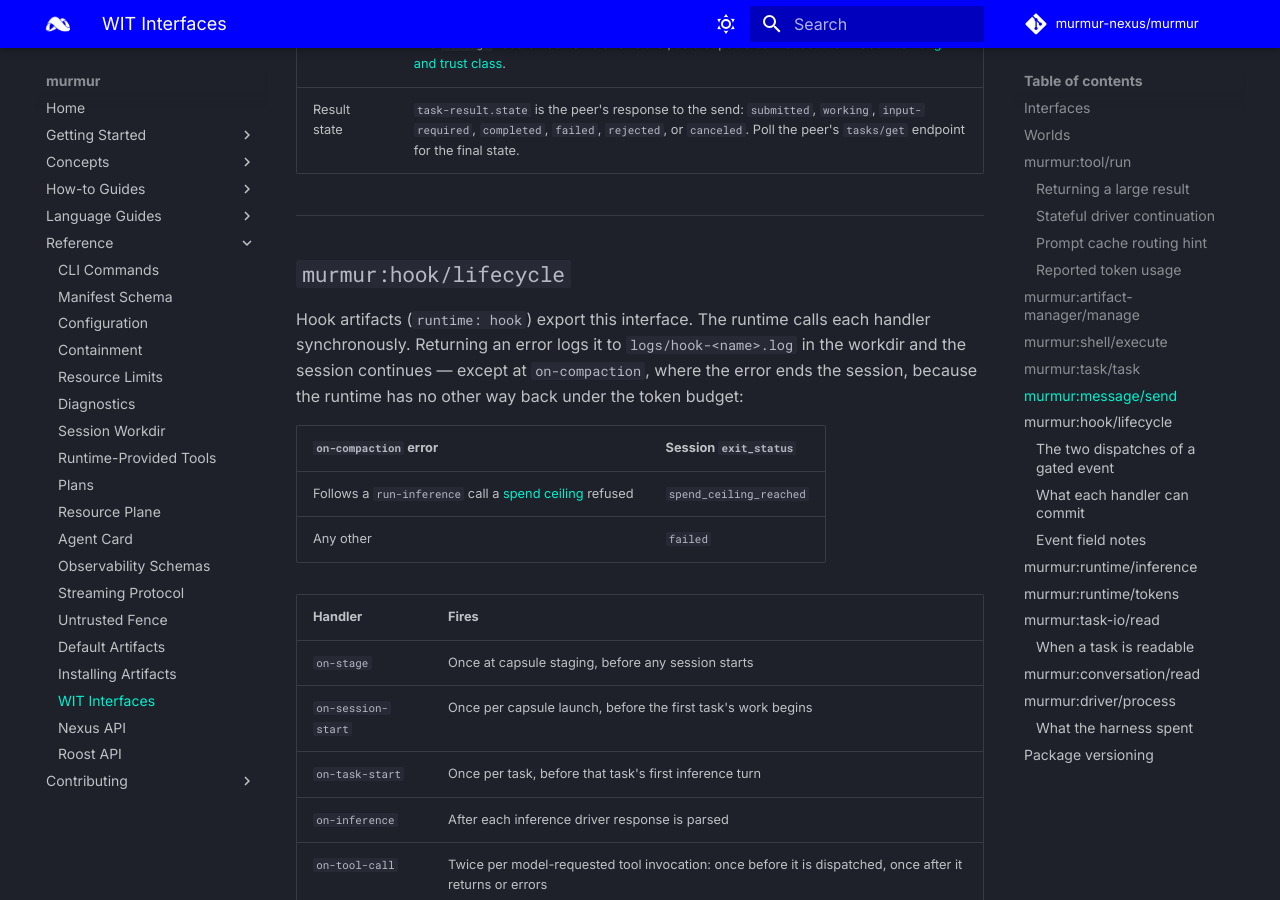
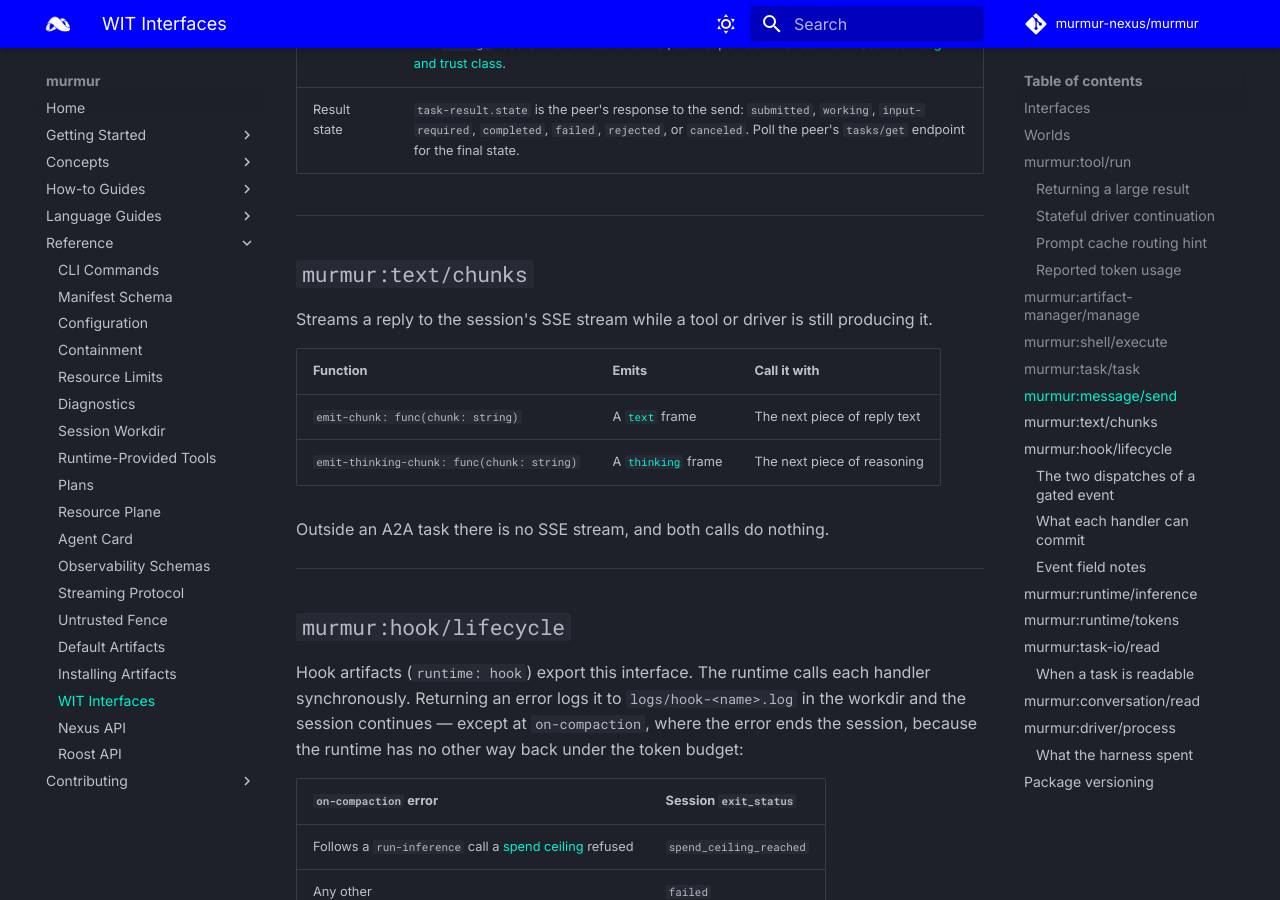
Before and after one commit to murmur-nexus/murmur, an MkDocs documentation site: the page built from docs/content/reference/wit-interfaces.md, in a window 1280 px wide and 900 px high, scrolled down 8221 px. Built offline with MkDocs 1.6.1 and Material for MkDocs 9.7.7, drawn with Linux system fonts in a browser that asks for light colours; comment, search, counter and statistics services are not loaded.

Commit message:
docs: unbound hooks receive on-stage; list murmur:text/chunks functions (#202)
Co-authored-by: ewdegraaff <ewdegraaff@users.noreply.github.com>

```diff
--- a/docs/content/reference/wit-interfaces.md
+++ b/docs/content/reference/wit-interfaces.md
@@ -248,6 +248,19 @@
 | Tracing | With OTel configured, the runtime injects a W3C `traceparent` header so the peer's session span nests under the sender's. |
 | Origin | The runtime stamps `x-murmur-task-origin: peer` and the sending task's own `x-murmur-task-trust` on every request, so the receiving capsule inherits the sender's trust class. The `message` record has no field for either, so a capsule cannot set them. See [Task origin and trust class](../concepts/access-control.md#task-origin-and-trust-class). |
 | Result state | `task-result.state` is the peer's response to the send: `submitted`, `working`, `input-required`, `completed`, `failed`, `rejected`, or `canceled`. Poll the peer's `tasks/get` endpoint for the final state. |
+
+---
+
+## `murmur:text/chunks` { #text-chunks }
+
+Streams a reply to the session's SSE stream while a tool or driver is still producing it.
+
+| Function | Emits | Call it with |
+|---|---|---|
+| `emit-chunk: func(chunk: string)` | A [`text`](streaming-protocol.md#event-text) frame | The next piece of reply text |
+| `emit-thinking-chunk: func(chunk: string)` | A [`thinking`](streaming-protocol.md#event-thinking) frame | The next piece of reasoning |
+
+Outside an A2A task there is no SSE stream, and both calls do nothing.
 
 ---
 
```
Also changed, not shown: docs/content/concepts/hooks.md (+1 -1 lines), docs/content/reference/default-artifacts.md (+1 -1 lines), docs/content/reference/streaming-protocol.md (+2 -2 lines).
